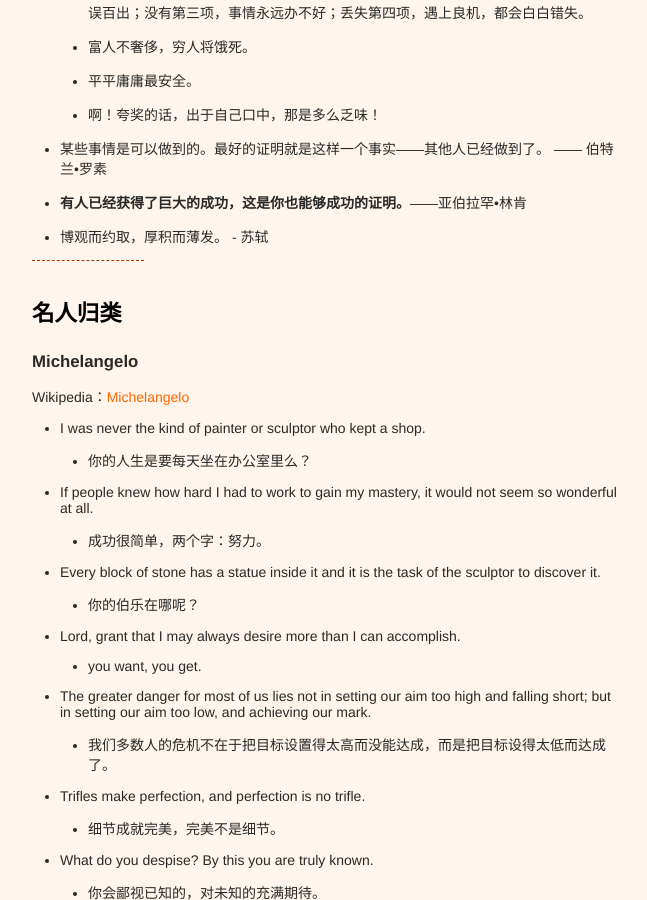
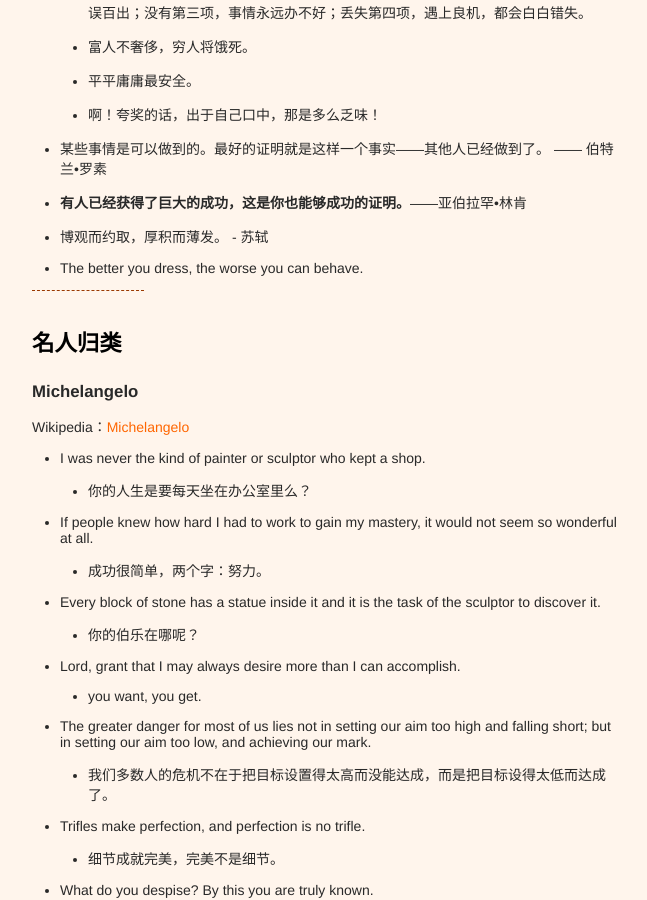
Before and after one commit to xianyuxmu/xianyuxmu.github.io, a Jekyll site: the page built from _posts/2017-06-17-chicken-soup.md, in a window 1280 px wide and 900 px high, scrolled down 3817 px. Shown: the whole window, without its empty margins (314-961 px from the left). Built offline with Jekyll 4.4.1, drawn with Linux system fonts in a browser that asks for light colours; comment, search, counter and statistics services are not loaded.

Commit message:
Chicken Soup of 29 Nov. 2017

```diff
--- a/_posts/2017-06-17-chicken-soup.md
+++ b/_posts/2017-06-17-chicken-soup.md
@@ -108,6 +108,7 @@ tags:
 - 某些事情是可以做到的。最好的证明就是这样一个事实——其他人已经做到了。 —— 伯特兰•罗素
 - **有人已经获得了巨大的成功，这是你也能够成功的证明。**——亚伯拉罕•林肯
 - 博观而约取，厚积而薄发。 - 苏轼
+- The better you dress, the worse you can behave.
 
 
 
```
